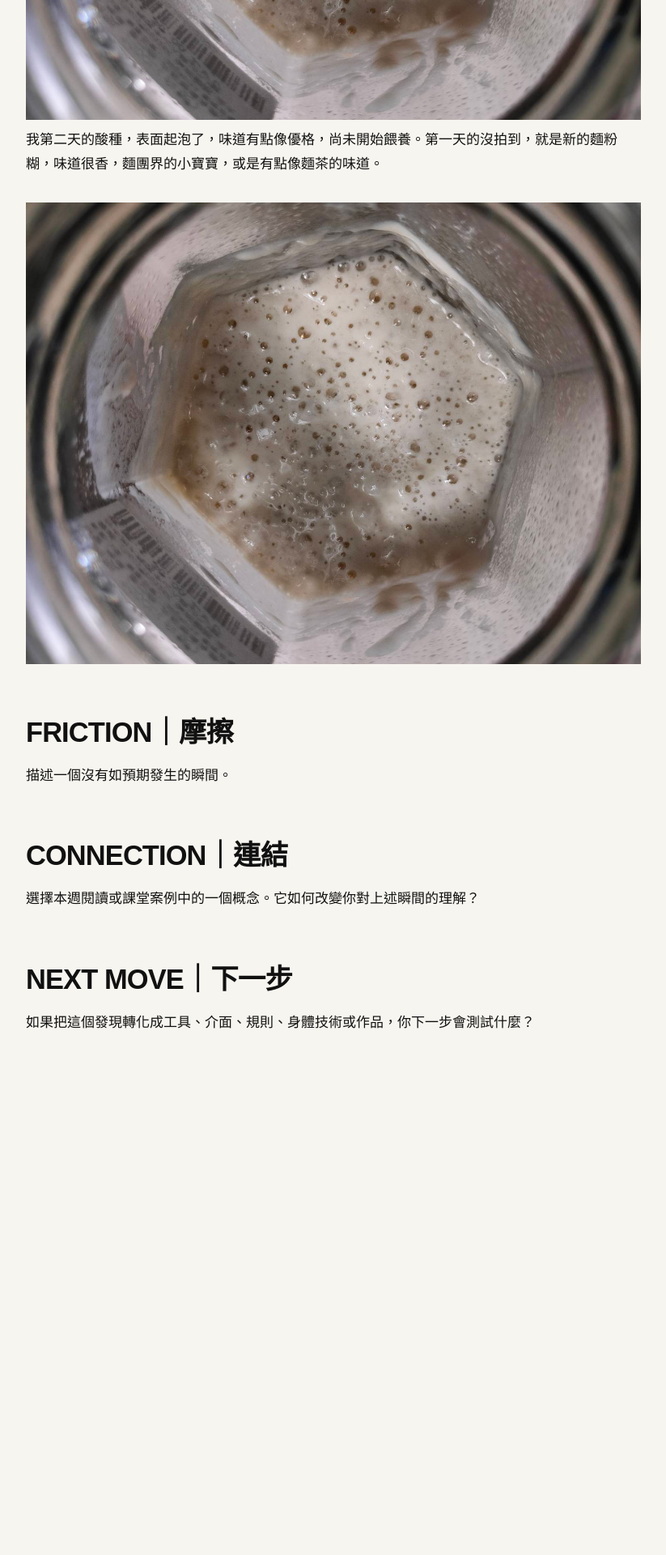
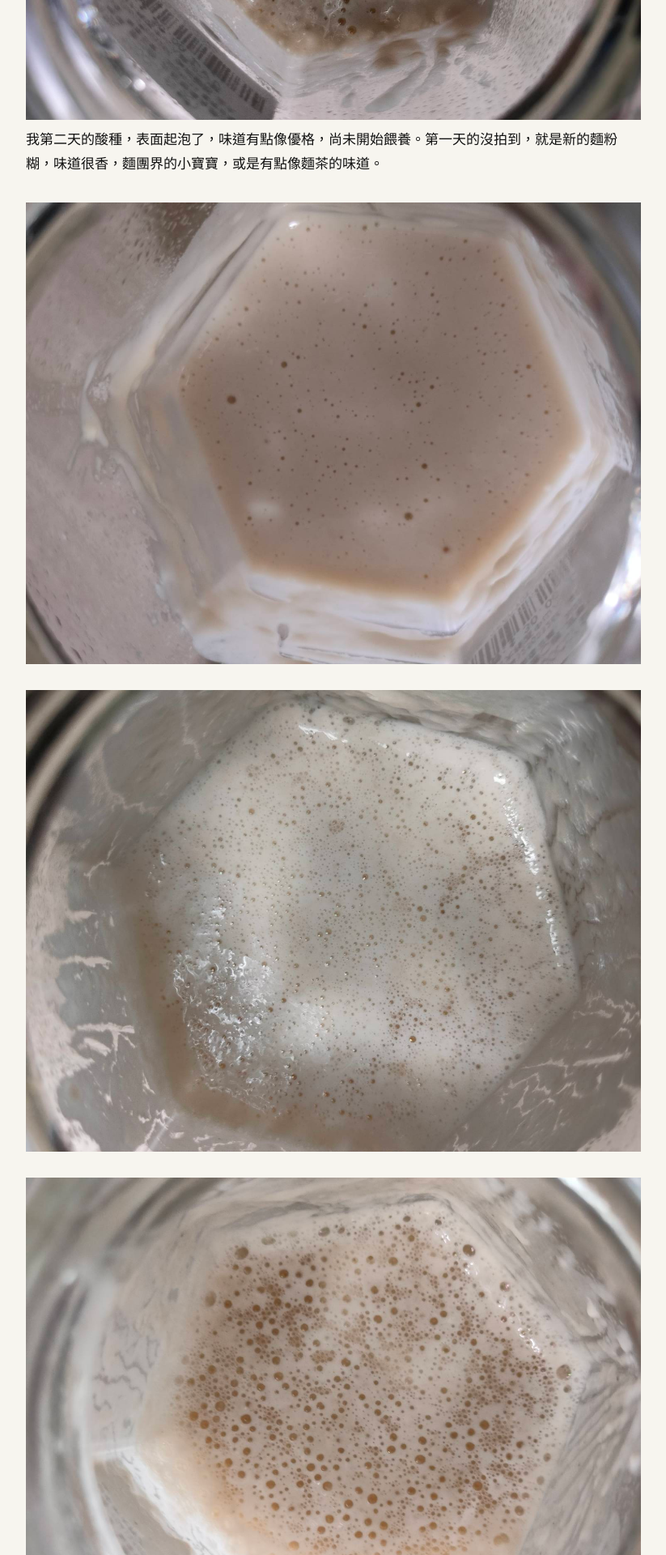
Before and after one commit to ivyjih/fieldworkarchive, a Jekyll site: the page built from weeks/week-06.md, in a window 1280 px wide. Shown: the part 1897-3817 px from the top of the page at 81% size, without its empty margins (48-871 px from the left). Built offline with Jekyll 4.4.1, drawn with Linux system fonts in a browser that asks for light colours; before the commit the page ends 3282 px from its top, so only the background shows below that.

Commit message:
Update week-06.md

```diff
--- a/weeks/week-06.md
+++ b/weeks/week-06.md
@@ -17,8 +17,13 @@ permalink: /weeks/week-06/
 ![酸種1]({{ '/assets/images/sourdough011013.jpg' | relative_url }})
 我第二天的酸種，表面起泡了，味道有點像優格，尚未開始餵養。第一天的沒拍到，就是新的麵粉糊，味道很香，麵團界的小寶寶，或是有點像麵茶的味道。
 
-![酸種1]({{ '/assets/images/sourdough011013.jpg' | relative_url }})
+![酸種2]({{ '/assets/images/sourdough1-1.jpg' | relative_url }})
 
+![酸種3]({{ '/assets/images/sourdough1-2.jpg' | relative_url }})
+
+![酸種4]({{ '/assets/images/sourdough1-3.jpg' | relative_url }})
+
+![酸種5]({{ '/assets/images/sourdough1-4.jpg' | relative_url }})
 
 ## FRICTION｜摩擦
 
```
